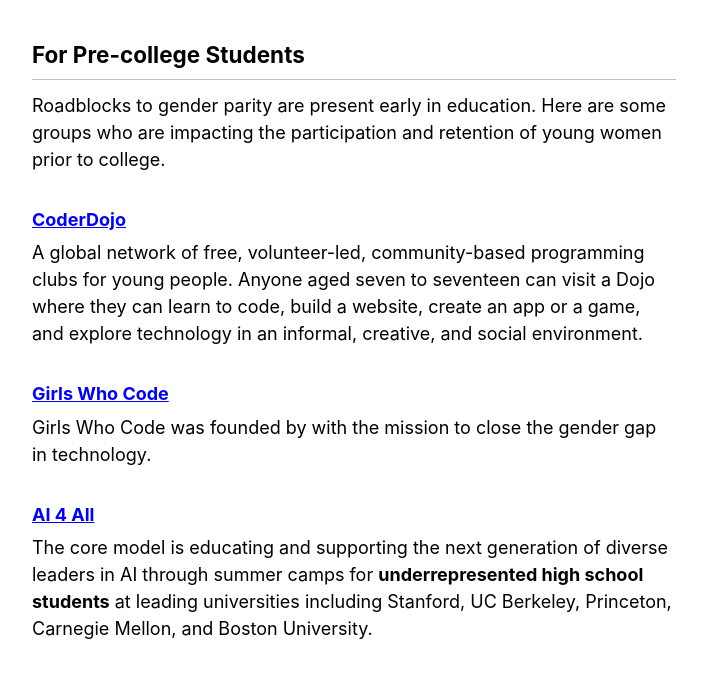
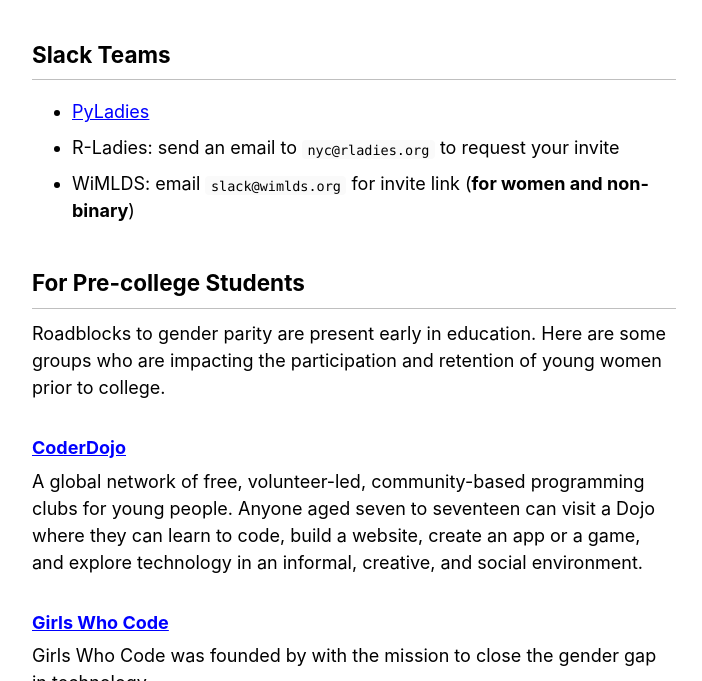
Before and after one commit to reshamas/reshamas.github.io, a Jekyll site: the page built from _posts/2018-05-09-resources-for-women-in-data-science.md, in a window 1280 px wide and 900 px high, scrolled down 8538 px, cut to the strip 219-900 px from the top of the window. Shown: the whole strip, without its empty margins (286-988 px from the left). Built offline with Jekyll 4.4.1, drawn with Linux system fonts in a browser that asks for light colours; comment, search, counter and statistics services are not loaded.

Commit message:
Update 2018-05-09-resources-for-women-in-data-science.md

```diff
--- a/_posts/2018-05-09-resources-for-women-in-data-science.md
+++ b/_posts/2018-05-09-resources-for-women-in-data-science.md
@@ -228,9 +228,10 @@
 <p><iframe width="460" height="215" src="https://www.youtube.com/embed/y2udE5N4l_4" frameborder="0" allow="autoplay; encrypted-media" allowfullscreen></iframe></p>
 
 
-
-
-
+## Slack Teams
+* [PyLadies](http://slackin.pyladies.com)
+* R-Ladies:  send an email to `nyc@rladies.org` to request your invite
+* WiMLDS:  email `slack@wimlds.org` for invite link (**for women and non-binary**)
 
 
 ## For Pre-college Students
```
